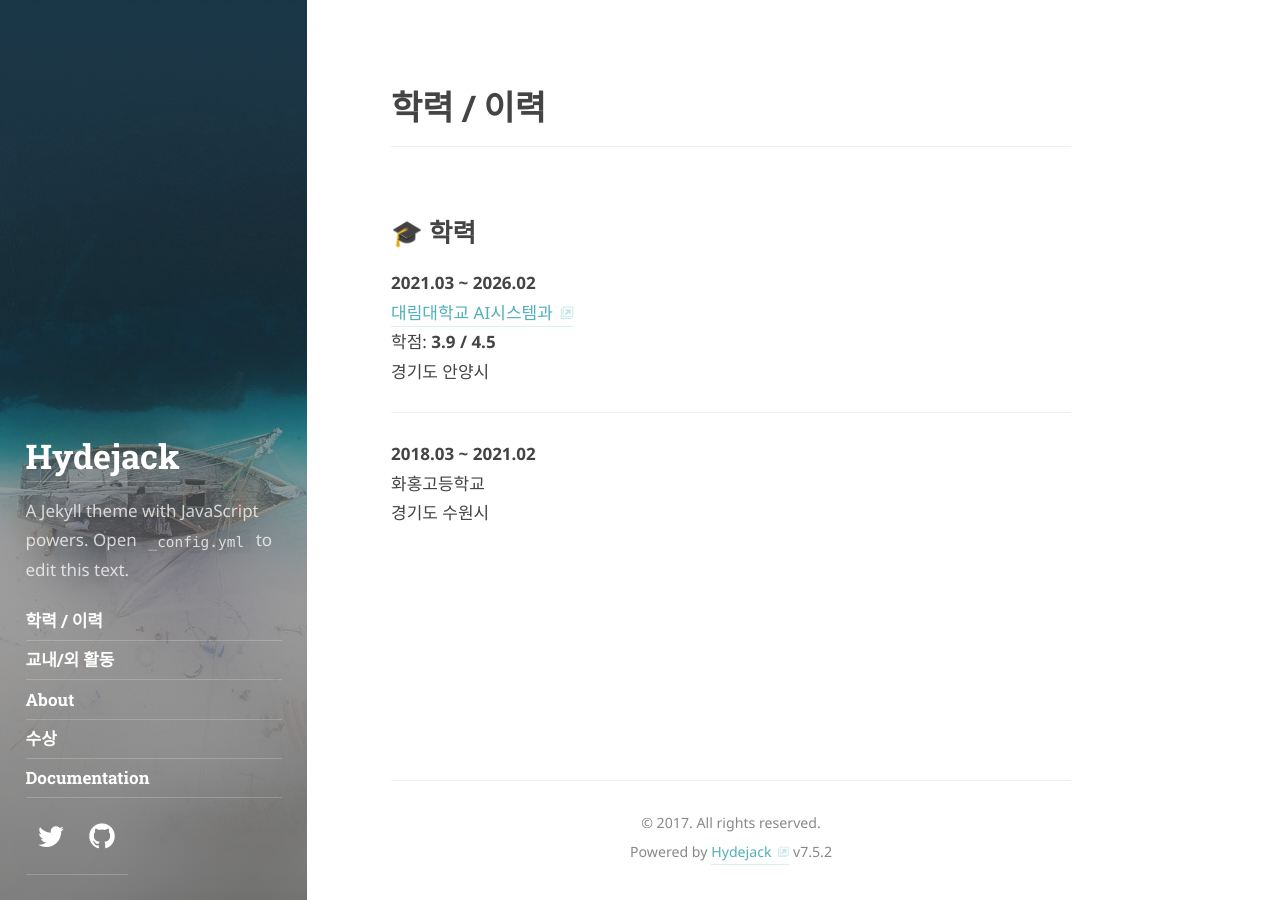
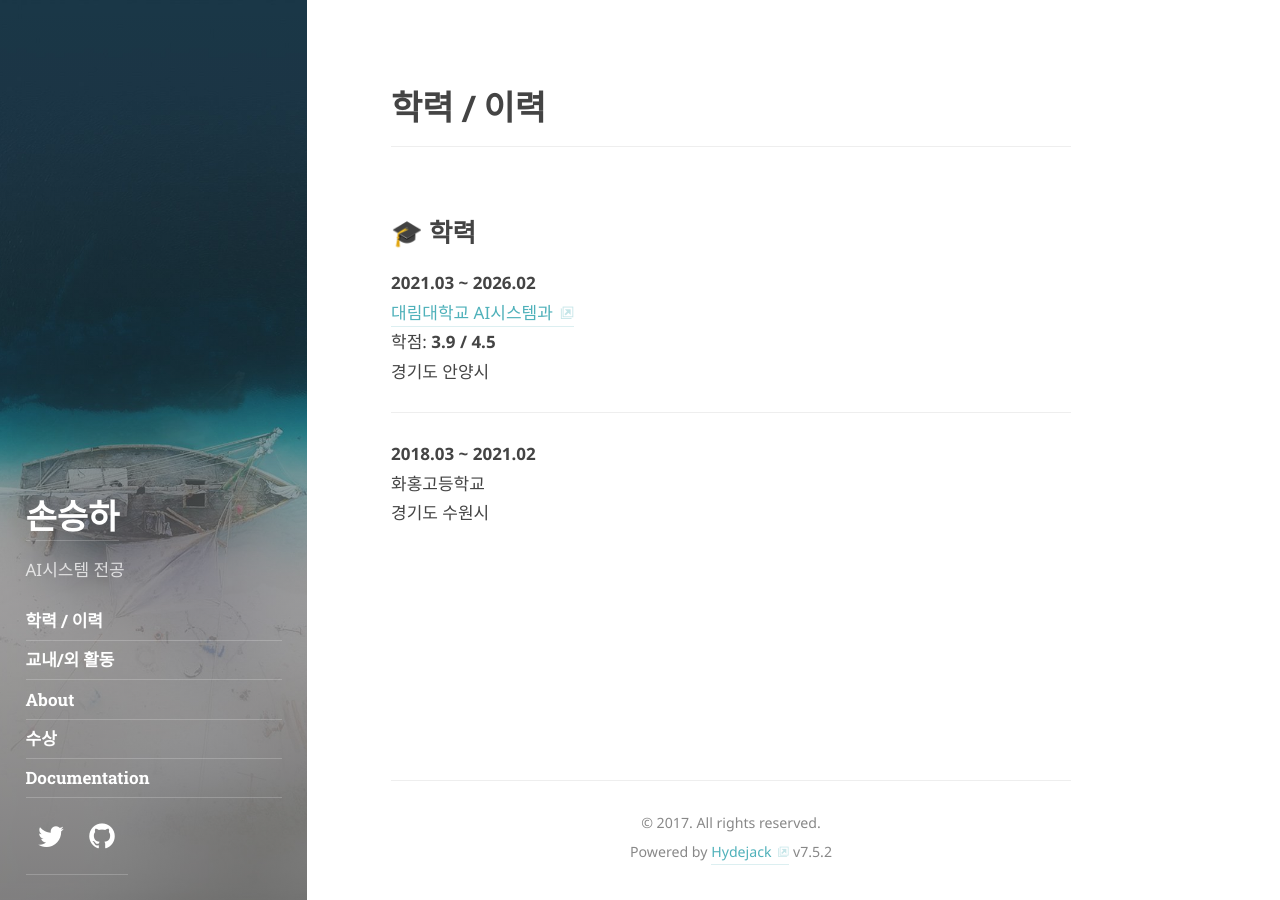
Before and after one commit to SeungHa-Son/SeungHa-Son.github.io, a Jekyll site: the page built from education.md, in a window 1280 px wide. Built offline with Jekyll 4.4.1, drawn with Linux system fonts in a browser that asks for light colours; some web fonts are replaced.

Commit message:
Add site files

```diff
--- a/_config.yml
+++ b/_config.yml
@@ -22,19 +22,16 @@ baseurl:               ''
 lang:                  en
 
 # The title of your blog. Used in the sidebar and the browser tab.
-title:                 Hydejack
+title:    손승하
 
 # A short description (~150 chars) of the page used for the meta description tag.
 # Can use markdown, but no more than one paragraph (enforced by `>`)
 description:           >
-  A Jekyll theme with JavaScript powers. "Best Theme by a Mile".
-  Combines the best of static sites and modern web apps.
-  Open `_config.yml` to edit this text.
+  AI시스템 전공
 
 # A shorter description for the sidebar.
 tagline:               >
-  A Jekyll theme with JavaScript powers.
-  Open `_config.yml` to edit this text.
+  AI시스템 전공
 
 # A list of keywords for your blog
 keywords:              []
```
